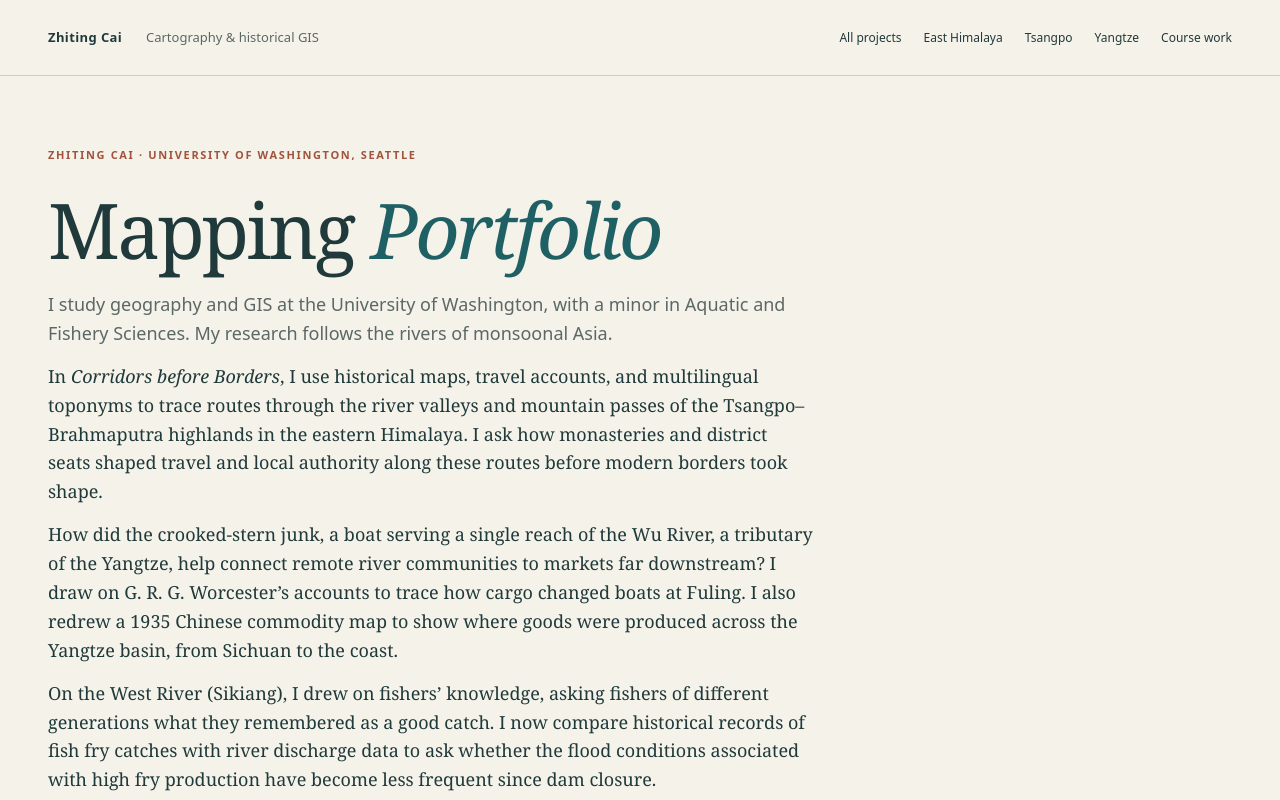
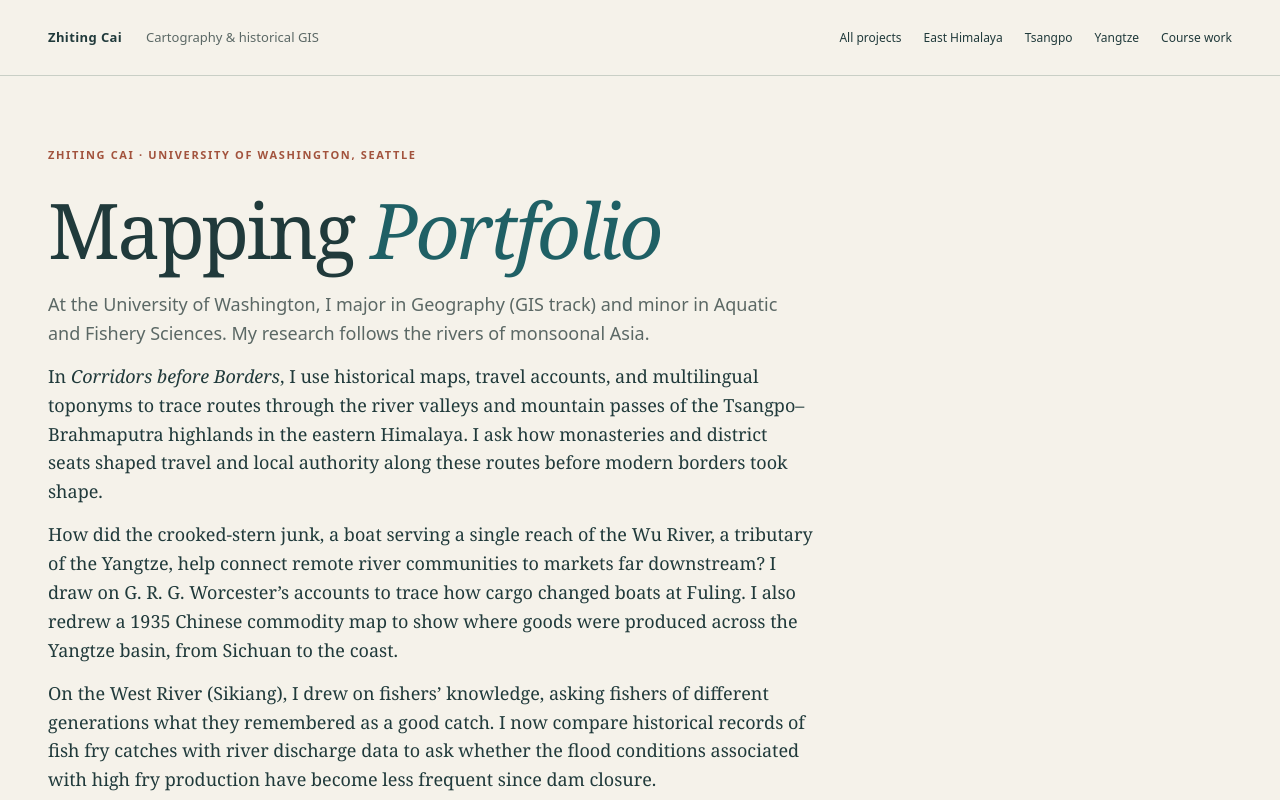
Before and after one commit to yuanbocai-hub/mapping-portfolio, a plain HTML site: page index.html in a window 1280 px wide. Shown: the top 800 px of the page. Drawn offline with Linux system fonts and the light colour scheme.

Commit message:
Name the Geography GIS track in the homepage introduction

```diff
--- a/index.html
+++ b/index.html
@@ -1,6 +1,6 @@
 <!doctype html><html lang="en"><head><meta charset="utf-8"><meta name="viewport" content="width=device-width, initial-scale=1"><title>Mapping Portfolio · Zhiting Cai</title><meta name="description" content="Mapping Portfolio by Zhiting Cai: cartography, historical GIS, interactive storytelling, and river photography."><link rel="stylesheet" href="portfolio.css"><link rel="stylesheet" href="projects.css"><link rel="stylesheet" href="west-river.css"><script src="portfolio.js" defer></script><link rel="stylesheet" href="landing.css"></head><body class="landing"><a class="skip" href="#main">Skip to projects</a><header class="site-header"><a class="wordmark" href="index.html">Zhiting Cai <span>Cartography &amp; historical GIS</span></a><nav class="project-links" aria-label="Portfolio"><a href="index.html">All projects</a><a href="corridors.html">East Himalaya</a><a href="tsangpo.html">Tsangpo</a><a href="yangtze.html">Yangtze</a><a href="coursework.html">Course work</a></nav></header><main id="main"><section class="wrap portfolio-masthead"><p class="eyebrow">Zhiting Cai · University of Washington, Seattle</p><h1>Mapping <em>Portfolio</em></h1>
   <div class="portfolio-intro">
-    <p class="portfolio-study">I study geography and GIS at the University of Washington, with a minor in Aquatic and Fishery Sciences. My research follows the rivers of monsoonal Asia.</p>
+    <p class="portfolio-study">At the University of Washington, I major in Geography (GIS track) and minor in Aquatic and Fishery Sciences. My research follows the rivers of monsoonal Asia.</p>
     <p>In <em>Corridors before Borders</em>, I use historical maps, travel accounts, and multilingual toponyms to trace routes through the river valleys and mountain passes of the Tsangpo–Brahmaputra highlands in the eastern Himalaya. I ask how monasteries and district seats shaped travel and local authority along these routes before modern borders took shape.</p>
     <p>How did the crooked-stern junk, a boat serving a single reach of the Wu River, a tributary of the Yangtze, help connect remote river communities to markets far downstream? I draw on G. R. G. Worcester’s accounts to trace how cargo changed boats at Fuling. I also redrew a 1935 Chinese commodity map to show where goods were produced across the Yangtze basin, from Sichuan to the coast.</p>
     <p>On the West River (Sikiang), I drew on fishers’ knowledge, asking fishers of different generations what they remembered as a good catch. I now compare historical records of fish fry catches with river discharge data to ask whether the flood conditions associated with high fry production have become less frequent since dam closure.</p>
```
